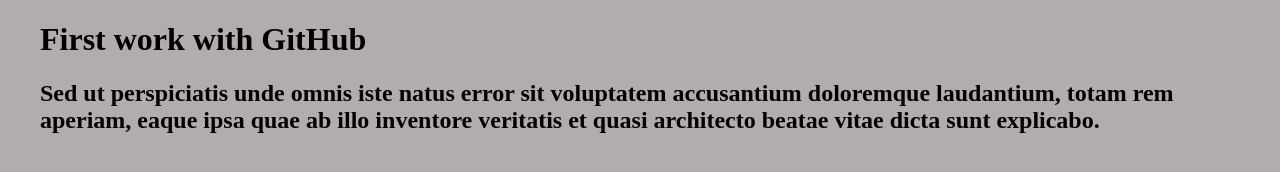
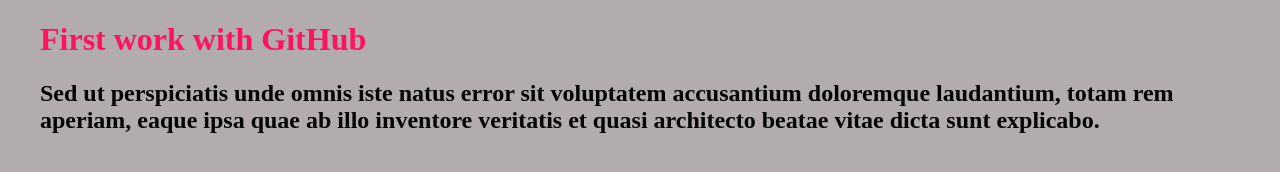
Before and after one commit to HanayamaCode/Site, a plain HTML site: page index.html in a window 1280 px wide. Drawn offline with Linux system fonts and the light colour scheme.

Commit message:
text color

```diff
--- a/css/style.css
+++ b/css/style.css
@@ -3,3 +3,7 @@
 	margin: 0 auto;
 	background: #B2ACAE;
 }
+
+h1 {
+	color: #FF135F;
+}
```
